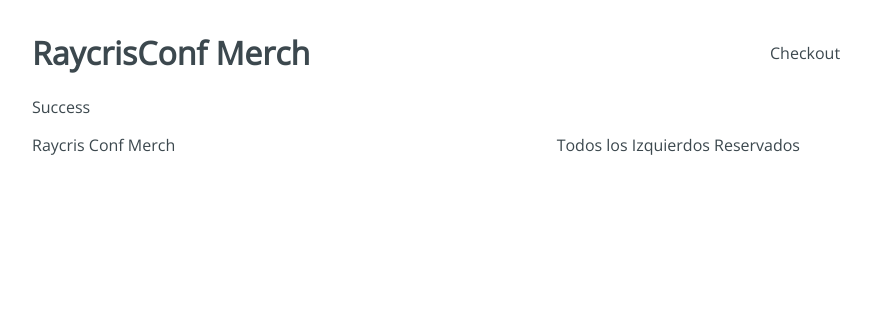
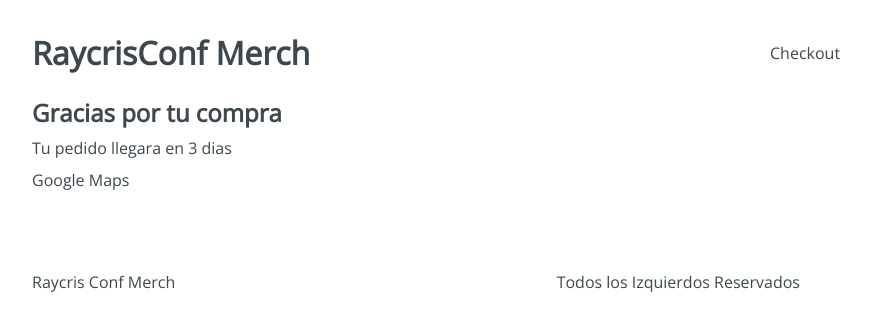
Before and after one commit to raycris/raycris-conf-merch, a React app: page /checkout/success in a window 1280 px wide. Shown: the top 330 px of the page, without its empty margins (224-1095 px from the left). Built offline with nearby package versions, Linux system fonts and the light colour scheme.

Commit message:
maquetando la pantalla de payment y success

```diff
--- a/src/containers/Payment.jsx
+++ b/src/containers/Payment.jsx
@@ -1,9 +1,17 @@
-import React from 'react'
+import React from 'react';
+
+import '@styles/Payment.css';
 
 const Payment = () => {
   return (
-    <div>Payment</div>
-  )
-}
+    <div className="Payment">
+      <div className="Payment-content">
+        <h3>Resumen del pedido:</h3>
+        <div className="Payment-button">Pago con Paypal</div>
+      </div>
+      <div />
+    </div>
+  );
+};
 
-export  {Payment}
+export { Payment };
--- a/src/containers/Success.jsx
+++ b/src/containers/Success.jsx
@@ -1,9 +1,17 @@
-import React from 'react'
+import React from 'react';
+
+import '@styles/Success.css';
 
 const Success = () => {
   return (
-    <div>Success</div>
-  )
-}
+    <div className="Success">
+      <div className="Success-content">
+        <h2>Gracias por tu compra</h2>
+        <span>Tu pedido llegara en 3 dias</span>
+        <div className="Success-map">Google Maps</div>
+      </div>
+    </div>
+  );
+};
 
-export  {Success}
+export { Success };
```
